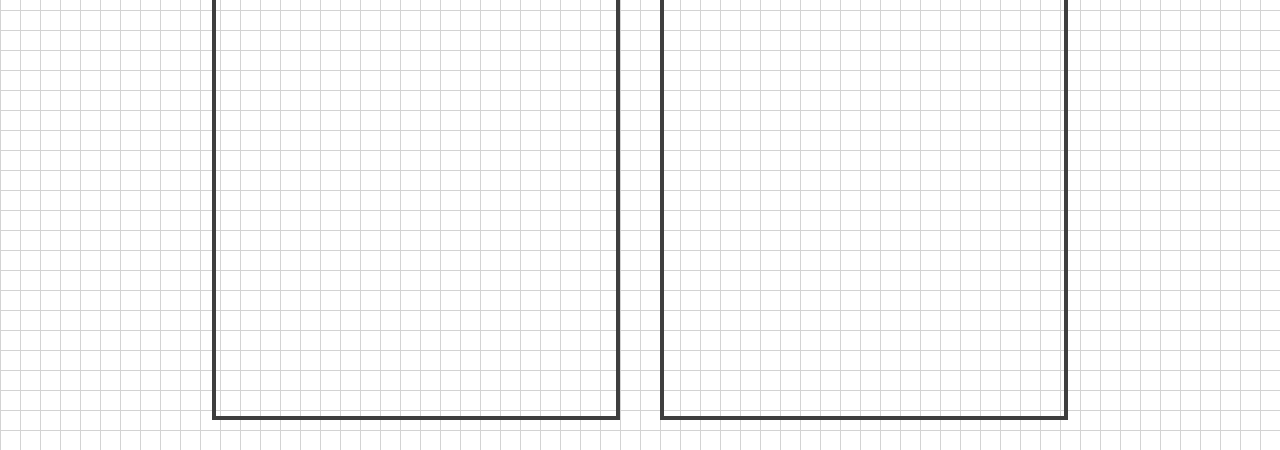
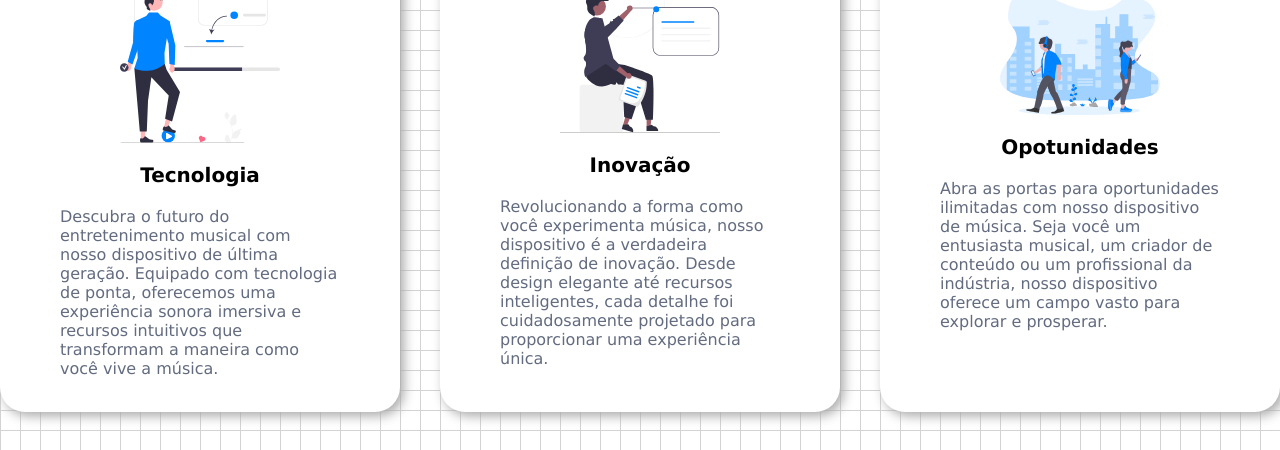
Before and after one commit to NivaldoFerrari/Tcc-Etec, a plain HTML site: page index.html in a window 1280 px wide. Shown: the part 1830-2280 px from the top of the page. Drawn offline with Linux system fonts and the light colour scheme.

Commit message:
Adicionando mais conteudo

```diff
--- a/index.html
+++ b/index.html
@@ -3,19 +3,20 @@
 <head>
     <meta charset="UTF-8">
     <meta name="viewport" content="width=device-width, initial-scale=1.0">
-    <title>Document</title>
+    <link rel="shortcut icon" href="imagens/drum.ico" type="image/x-icon">
+    <title>BADUMTS</title>
     <link rel="stylesheet" href="style.css">
     <script defer src="script.js"></script>
 </head>
 <body>
     <header class="header">
         <nav class="nav">
-            <a class="logo" href=""><img src="imagens/logo.png" alt=""></a>
+            <a class="logo" href="index.html"><img src="imagens/logo.png" alt=""></a>
             <button class="menu"></button>
             <ul class="nav-list">
-                <li><a href="">Home</a></li>
-                <li><a href="">Guia</a></li>
-                <li><a href="">Quem Somos</a></li>
+                <li><a href="index.html">Home</a></li>
+                <li><a href="guia.html">Guia</a></li>
+                <li><a href="quemSomos.html">Quem Somos</a></li>
             </ul>
         </nav>
     </header>
@@ -52,9 +53,21 @@
         </div>
 
         <div class="sobre">
-            <div class="tecnologia">tecnologia</div>
-            <div class="inovacao">inovacao</div>
-            <div class="oportunidades">oportunidades</div>
+            <div class="cards">
+                <img src="imagens/technology.svg" alt="">
+                <h5>Tecnologia</h5>
+                <p>Descubra o futuro do entretenimento musical com nosso dispositivo de última geração. Equipado com tecnologia de ponta, oferecemos uma experiência sonora imersiva e recursos intuitivos que transformam a maneira como você vive a música.</p>
+            </div>
+            <div class="cards">
+                <img src="imagens/inovation.svg" alt="">
+                <h5>Inovação</h5>
+                <p>Revolucionando a forma como você experimenta música, nosso dispositivo é a verdadeira definição de inovação. Desde design elegante até recursos inteligentes, cada detalhe foi cuidadosamente projetado para proporcionar uma experiência única.</p>
+            </div>
+            <div class="cards">
+                <img src="imagens/oportunity.svg" alt="">
+                <h5>Opotunidades</h5>
+                <p>Abra as portas para oportunidades ilimitadas com nosso dispositivo de música. Seja você um entusiasta musical, um criador de conteúdo ou um profissional da indústria, nosso dispositivo oferece um campo vasto para explorar e prosperar.</p>
+            </div>
 
         </div>
     </main>
--- a/style.css
+++ b/style.css
@@ -228,22 +228,34 @@ body {
     flex-wrap: wrap;
 }
 
-.tecnologia {
-    border: 4px solid #3E3E3E;
+
+
+/* Cards */
+.cards img {
+    width: 40%;
+}
+
+.cards h5 {
+    padding-top: 20px;
+    font-size: 20px;
+}
+.cards p{
+    padding-top: 20px;
+    color: #626B7F;
+    width: 70%;
+    margin: 0 auto;
+}
+.cards {
+    font-family: Verdana, Geneva, Tahoma, sans-serif;
+    background-color: white;
+    border-radius: 25px;
+    box-shadow: 4px 4px 12px #aaa;
     height: 500px;
     width: 400px;
-}
-
-.inovacao{
-    border: 4px solid #3E3E3E;
-    height: 500px;
-    width: 400px;
-}
-
-.oportunidades{
-    border: 4px solid #3E3E3E;
-    height: 500px;
-    width: 400px;
+    display: flex;
+    flex-direction: column;
+    align-items: center;
+    justify-content: center;
 }
 
 /* Rodapé */
@@ -260,15 +272,13 @@ footer {
     color: white;
 }
 
-
-
 footer a {
     color: white;
     padding-top: 6px;
 }
 
 
-@media (max-width:750px){
+@media (max-width:800px){
     /* Responsividade do Menu */
     .menu{
         display: block;
```
Also changed, not shown: guia.html (added, +33 -0 lines), quemSomos.html (added, +33 -0 lines), imagens/drum.ico (added), imagens/inovation.svg (added), imagens/oportunity.svg (added), imagens/technology.svg (added).
